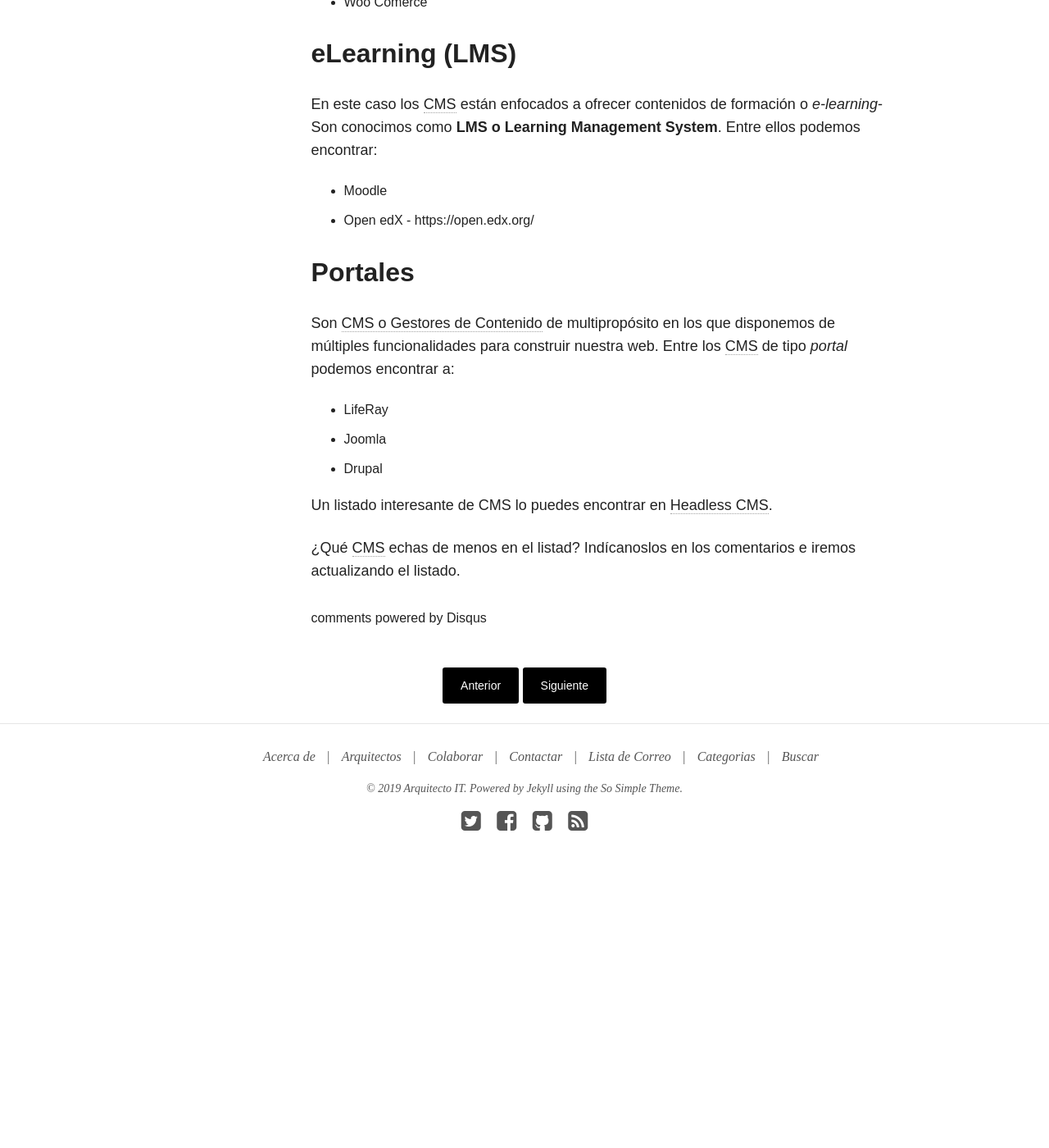
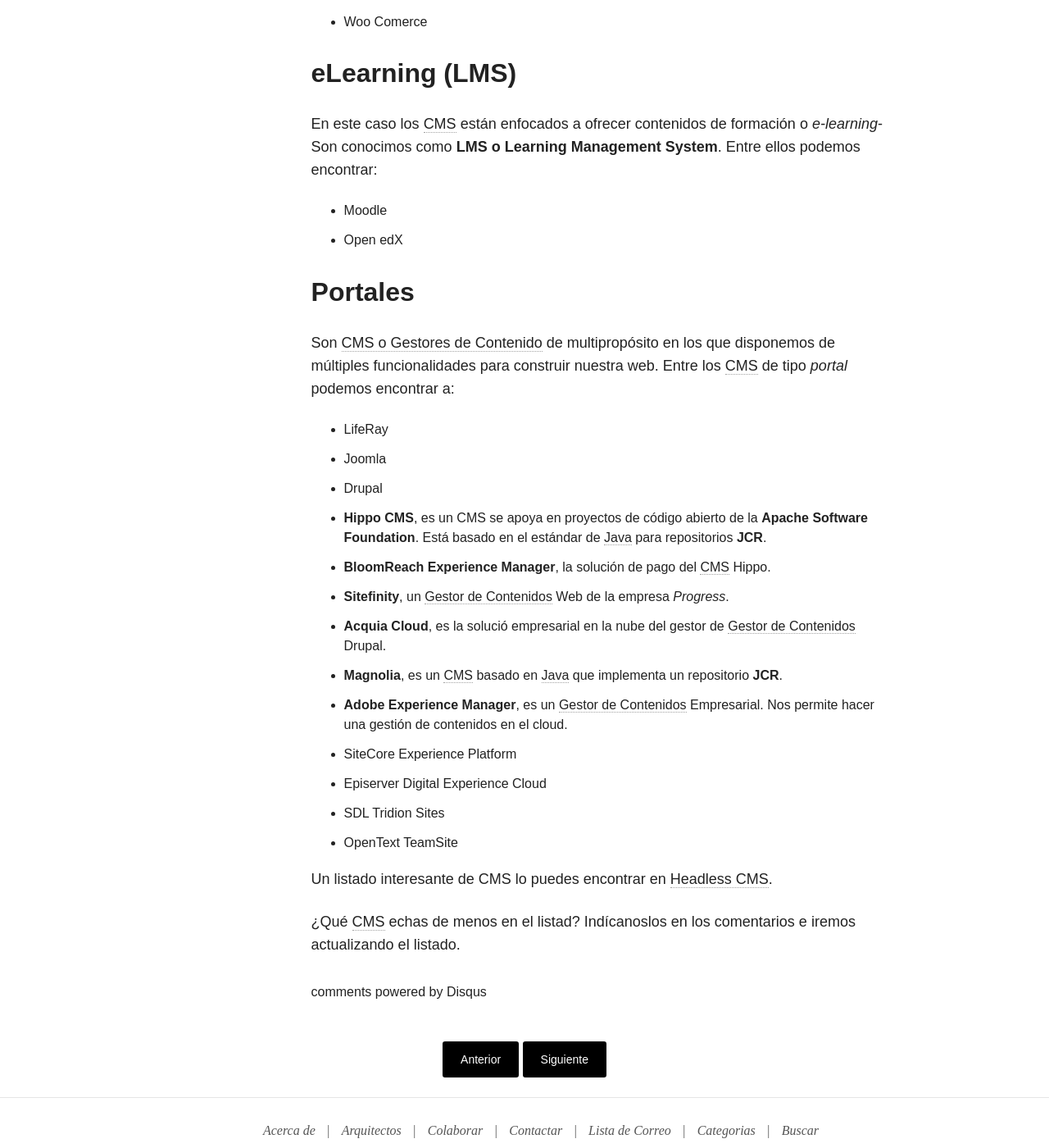
Before and after one commit to jcopete/arquitectoitweb, a Jekyll site: the page built from _posts/cms/2019-02-09-listado-cms.md, in a window 1280 px wide and 1400 px high, scrolled down 2115 px. Shown: the whole window at 82% size. Built offline with Jekyll 4.4.1, drawn with Linux system fonts in a browser that asks for light colours; nearby versions of some CDN libraries; comment, search, counter and statistics services are not loaded; before the commit the page ends 3228 px from its top, so only the background shows below that; some of the changed text lies outside the part shown.

Commit message:
Añadidos más CMS

```diff
--- a/_posts/cms/2019-02-09-listado-cms.md
+++ b/_posts/cms/2019-02-09-listado-cms.md
@@ -22,7 +22,7 @@ Dentro de este listado encontramos:
 
 * WordPress
 * Blogger
-* [Jekyll][Jekyll]
+* **[Jekyll][Jekyll]** - nos permite la generación de un blog mediante plantillas y contenido en markdown. El proceso de generación de contenidos se realiza con Ruby. [Leer más...][Jekyll]
 
 ## Foros
 En los foros el contenido son las preguntas y respuestas que realizan los usuarios. Es por ello que los [CMS][QueEsCMS] de tipo *foro* están enfocados a ayudar a mantener dichas conversaciones.
@@ -31,8 +31,8 @@ Cómo [CMS][QueEsCMS] de tipo *foro* encontramos:
 
 * Question2Answer
 * bbPress (como plugin de WordPress)
-* phpBB - https://www.phpbb.com/
-* MyBB - https://mybb.com/
+* phpBB
+* MyBB
 
 ## Wikis
 Las wikis son sistemas que permiten que la gestión del contenido sea colaborativa. Es decir, múltiples usuarios estarán contribuyendo sobre el contenido y por lo tanto gestionando las modificaciones y versiones del mismo.
@@ -53,7 +53,7 @@ Los [CMS][QueEsCMS] de *e-Commerce* nos sirven para gestionar los contenidos de
 En este caso los [CMS][QueEsCMS] están enfocados a ofrecer contenidos de formación o *e-learning*- Son conocimos como **LMS o Learning Management System**. Entre ellos podemos encontrar:
 
 * Moodle
-* Open edX - https://open.edx.org/
+* Open edX
 
 ## Portales
 Son [CMS o Gestores de Contenido][QueEsCMS] de multipropósito en los que disponemos de múltiples funcionalidades para construir nuestra web. Entre los [CMS][QueEsCMS] de tipo *portal* podemos encontrar a:
@@ -61,6 +61,16 @@ Son [CMS o Gestores de Contenido][QueEsCMS] de multipropósito en los que dispon
 * LifeRay
 * Joomla
 * Drupal
+* **Hippo CMS**, es un CMS se apoya en proyectos de código abierto de la **Apache Software Foundation**. Está basado en el estándar de [Java][Java] para repositorios **JCR**.
+* **BloomReach Experience Manager**, la solución de pago del [CMS][QueEsCMS] Hippo.
+* **Sitefinity**, un [Gestor de Contenidos][QueEsCMS] Web de la empresa *Progress*.
+* **Acquia Cloud**, es la solució empresarial en la nube del gestor de [Gestor de Contenidos][QueEsCMS] Drupal.
+* **Magnolia**, es un [CMS][QueEsCMS] basado en [Java][Java] que implementa un repositorio **JCR**.
+* **Adobe Experience Manager**, es un [Gestor de Contenidos][QueEsCMS] Empresarial. Nos permite hacer una gestión de contenidos en el cloud.
+* SiteCore Experience Platform
+* Episerver Digital Experience Cloud
+* SDL Tridion Sites
+* OpenText TeamSite
 
 Un listado interesante de CMS lo puedes encontrar en [Headless CMS][HeadLessCMS].
 
@@ -70,3 +80,4 @@ Un listado interesante de CMS lo puedes encontrar en [Headless CMS][HeadLessCMS]
 [QueEsCMS]: {{site.baseurl}}{% post_url /cms/2019-02-04-que-es-un-cms %}
 [HeadLessCMS]: https://headlesscms.org/
 [Jekyll]: {{site.baseurl}}/jekyll/
+[Java]: {{site.baseurl}}/java/
```
